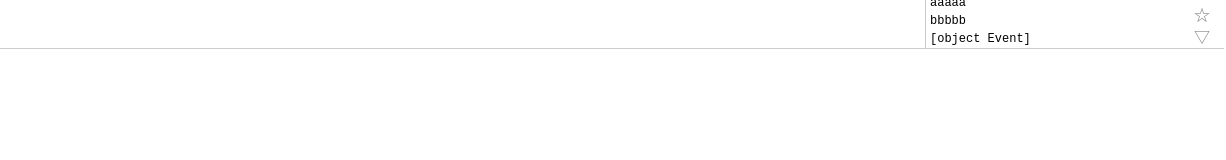
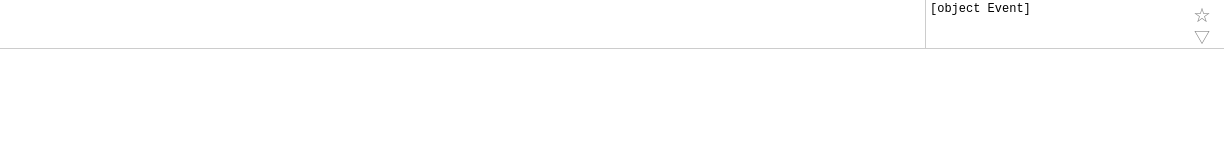
Before and after one commit to marron9999/robotis_mini, a plain HTML site: page robotis/WebContent/index.html in a window 1280 px wide. Shown: the full height of the page, 54-1280 px from the left. Drawn offline with Linux system fonts and the light colour scheme.

Commit message:
Update index.html

```diff
--- a/robotis/WebContent/index.html
+++ b/robotis/WebContent/index.html
@@ -15,53 +15,7 @@
 <span id=close onclick="_disconnect()" >切断</span>
 </div>
 <div id=motion></div>
-<div id=loga><div id=log>
-
-<div>aaaaa</div>
-<div>aaaaa</div>
-<div>aaaaa</div>
-<div>aaaaa</div>
-<div>aaaaa</div>
-<div>aaaaa</div>
-<div>aaaaa</div>
-<div>aaaaa</div>
-<div>aaaaa</div>
-<div>aaaaa</div>
-<div>aaaaa</div>
-<div>aaaaa</div>
-<div>aaaaa</div>
-<div>aaaaa</div>
-<div>aaaaa</div>
-<div>aaaaa</div>
-<div>aaaaa</div>
-<div>aaaaa</div>
-<div>aaaaa</div>
-<div>aaaaa</div>
-<div>aaaaa</div>
-<div>aaaaa</div>
-<div>aaaaa</div>
-<div>aaaaa</div>
-<div>aaaaa</div>
-<div>aaaaa</div>
-<div>aaaaa</div>
-<div>aaaaa</div>
-<div>aaaaa</div>
-<div>aaaaa</div>
-<div>aaaaa</div>
-<div>aaaaa</div>
-<div>aaaaa</div>
-<div>aaaaa</div>
-<div>aaaaa</div>
-<div>aaaaa</div>
-<div>aaaaa</div>
-<div>aaaaa</div>
-<div>aaaaa</div>
-<div>aaaaa</div>
-<div>aaaaa</div>
-<div>aaaaa</div>
-<div>bbbbb</div>
-
-</div>
+<div id=loga><div id=log></div>
 <div id=logd onclick="_logd()">☆</div>
 <div id=loge onclick="_loge()">▽</div></div>
 </div>
```
